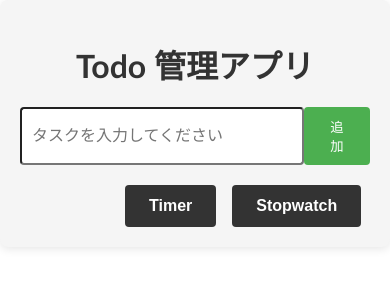
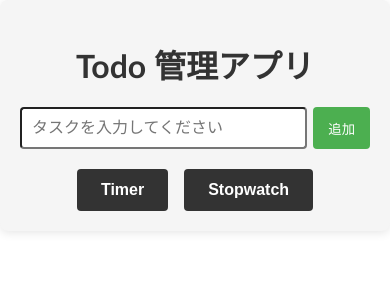
Before and after one commit to TakuchanTV/portfolio_todo, a React (Create React App) app: page / in a window 390 px wide. Shown: the top 300 px of the page. Built offline with nearby package versions, Linux system fonts and the light colour scheme.

Commit message:
タイマーページとストップウォッチページに遷移するボタンを画面の中央に配置した

```diff
--- a/src/todo-list-ui/todo-list-ui.module.css
+++ b/src/todo-list-ui/todo-list-ui.module.css
@@ -4,7 +4,7 @@
   padding: 20px;
   background-color: #f5f5f5;
   border-radius: 8px;
-  box-shadow: 0 2px 10px rgba(0, 0, 0, 0.1)
+  box-shadow: 0 2px 10px rgba(0, 0, 0, 0.1);
 }
 
 .title {
@@ -94,8 +94,9 @@
 
 .ButtonGroup {
   display: flex;
+  align-items: center;
+  justify-content: center;
   gap: 1rem;
- margin-left: 30%;
 }
 
 .ControlButton {
@@ -108,6 +109,18 @@
   border-radius: 4px;
   cursor: pointer;
   transition: background-color 0.2s ease, transform 0.1s;
-  align-items: center;
-  text-align: center;
+  display: flex;
+
 }
+
+@media screen and (max-width:400px) {
+  .add_button {
+  padding: 10px 15px;
+  background-color: #4CAF50;
+  color: white;
+  border: none;
+  border-radius: 4px;
+  cursor: pointer;
+  white-space: nowrap;
+}
+}
```
